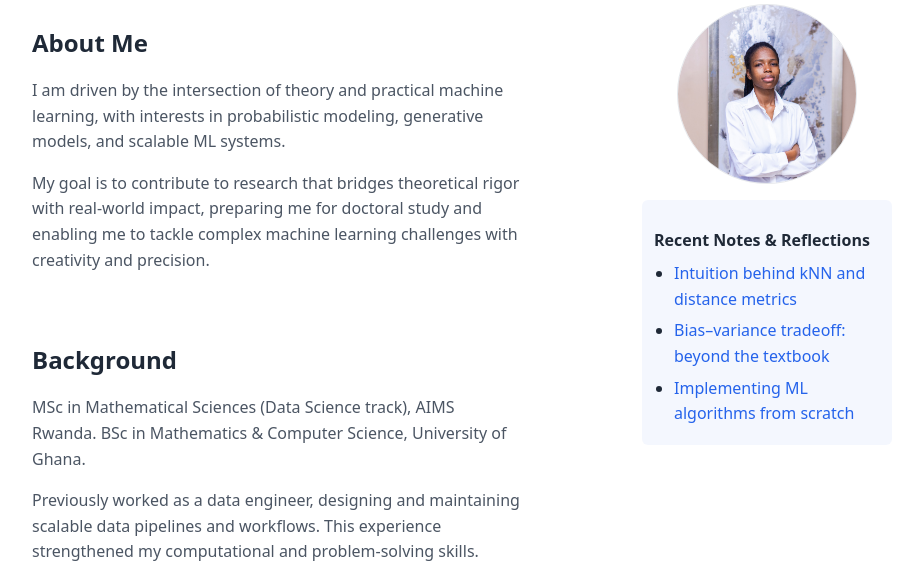
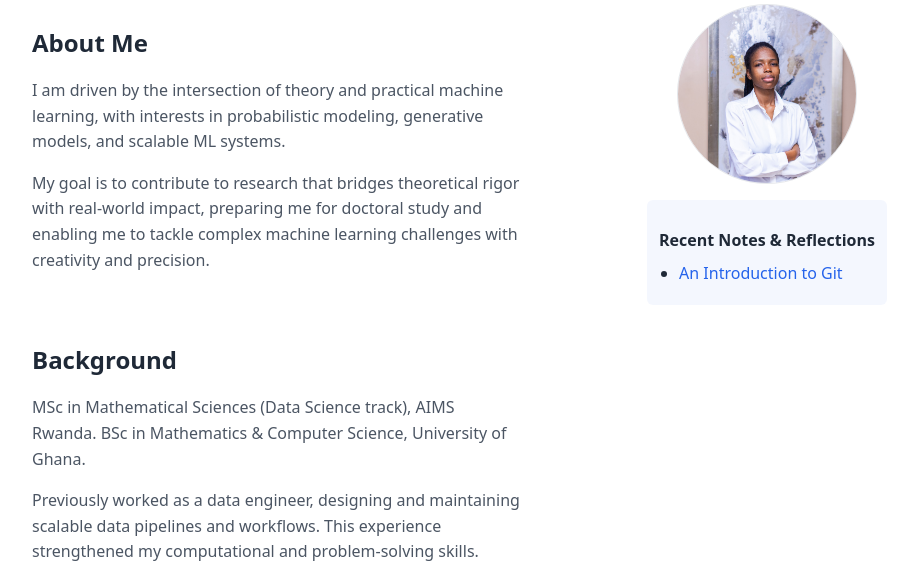
Before and after one commit to PearlPearl-Pearl/PearlPearl-Pearl.github.io, a plain HTML site: page index.html in a window 1280 px wide. Shown: the part 228-800 px from the top of the page, without its empty margins (178-1084 px from the left). Drawn offline with Linux system fonts and the light colour scheme.

Commit message:
Fixed notes links

```diff
--- a/index.html
+++ b/index.html
@@ -73,9 +73,10 @@
         <div class="notes-links">
           <h3>Recent Notes & Reflections</h3>
           <ul>
-            <li><a href="#">Intuition behind kNN and distance metrics</a></li>
-            <li><a href="#">Bias–variance tradeoff: beyond the textbook</a></li>
-            <li><a href="#">Implementing ML algorithms from scratch</a></li>
+            <li><a href="https://medium.com/@pearlsandoh/getting-started-with-git-and-github-9fcfcd9803e7">An Introduction to Git</a></li>
+            <!-- <li><a href="#">Intuition behind kNN and distance metrics</a></li> -->
+            <!-- <li><a href="#">Bias–variance tradeoff: beyond the textbook</a></li>
+            <li><a href="#">Implementing ML algorithms from scratch</a></li> -->
           </ul>
         </div>
       </div>
```
